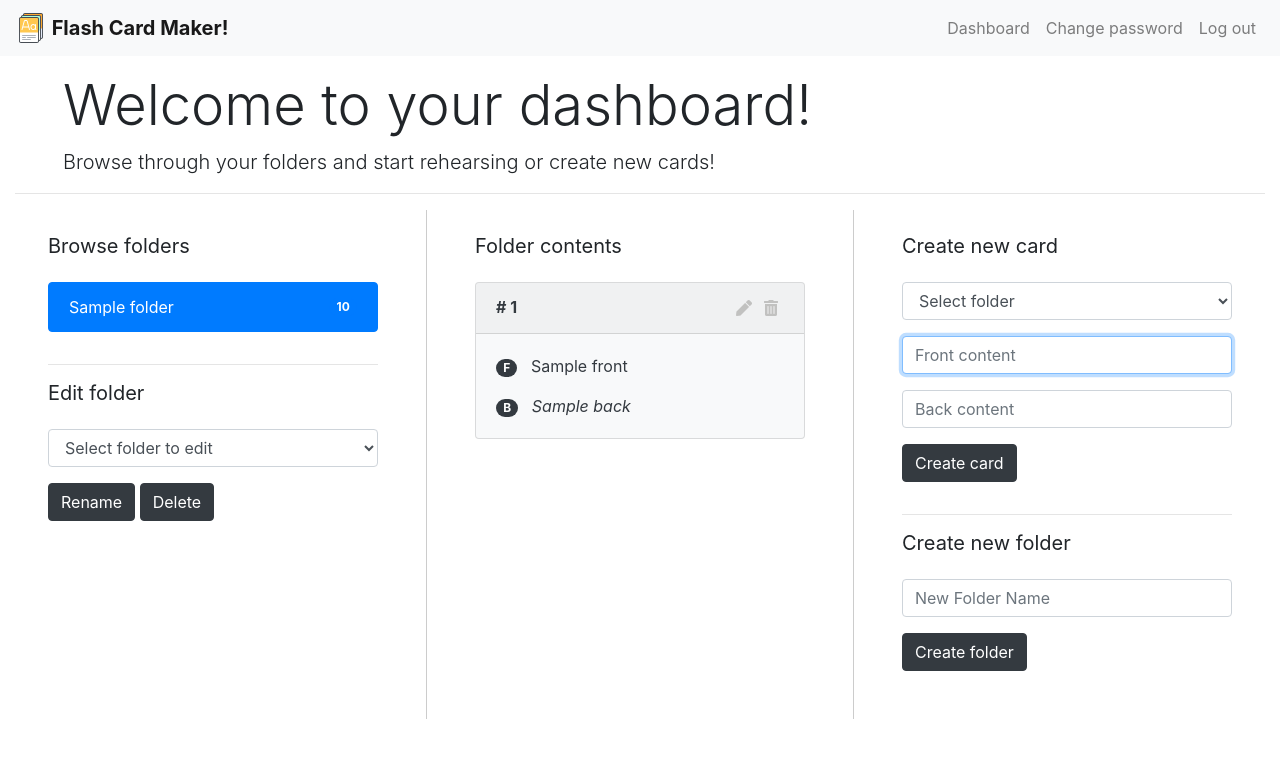
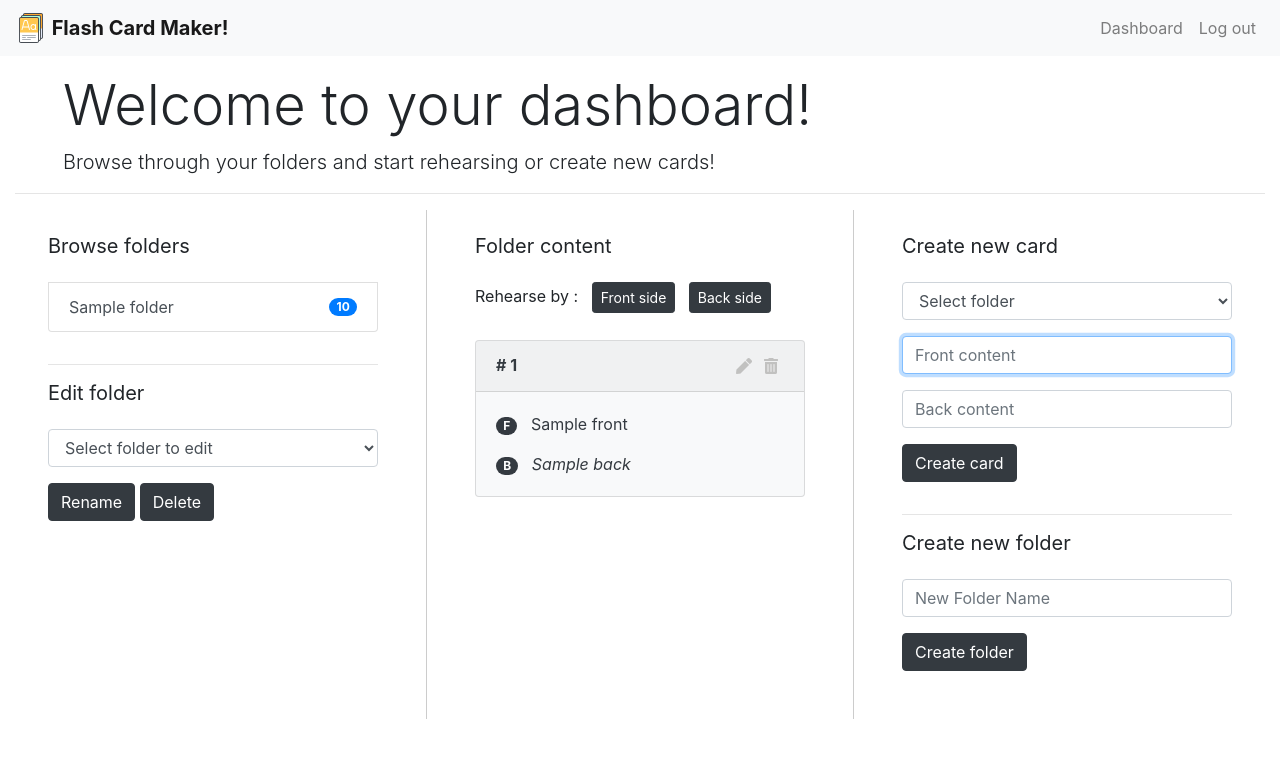
Before and after one commit to specter9/project, a Flask app: template templates/index.html in a window 1280 px wide. Shown: the top 758 px of the page. Run offline with Flask 2, Linux system fonts and the light colour scheme; a user stored in the database is signed in; tables that the repository leaves empty hold one stand-in row (values such as "Sample post"); the template is opened without the code that fills it: most values are stand-ins (such as "Sample title", 1, 10 or a date in 2020); some libraries are stand-ins or nearby versions.

Commit message:
Ajax rehearse

```diff
--- a/application.py
+++ b/application.py
@@ -1,7 +1,7 @@
 import os
 
 from cs50 import SQL
-from flask import Flask, flash, redirect, render_template, request, session, url_for
+from flask import Flask, flash, redirect, render_template, request, session, url_for, jsonify
 from flask_session import Session
 from tempfile import mkdtemp
 
@@ -17,12 +17,15 @@ app = Flask(__name__)
 app.config["TEMPLATES_AUTO_RELOAD"] = True
 
 # Ensure responses aren't cached
+
+
 @app.after_request
 def after_request(response):
     response.headers["Cache-Control"] = "no-cache, no-store, must-revalidate"
     response.headers["Expires"] = 0
     response.headers["Pragma"] = "no-cache"
     return response
+
 
 # Configure session to use filesystem (instead of signed cookies)
 app.config["SESSION_FILE_DIR"] = mkdtemp()
@@ -47,26 +50,27 @@ def index():
 @app.route("/dashboard")
 @login_required
 def dashboard():
+
     userid = session["user_id"]
+    active_folder = session["active_folder"]
+
+    # Clear user's rehearse temp data
+    session.pop('rehearse_deck', None)
+
+    db.execute("DELETE FROM rehearse WHERE user_id = :userid",
+               userid=userid)
 
     folders = update_folder(userid)
-    active_folder = folders[0]["id"]
-
     cards = update_card(active_folder)
 
     session["folders"] = folders
     session["cards"] = cards
-
-    # Set default folder to show on view
-    active_folder = folders[0]["id"]
-
 
     return render_template("index.html", folders=folders, cards=cards)
 
 
 @app.route("/login", methods=["GET", "POST"])
 def login():
-
     """Log user in"""
 
     # Forget any user_id
@@ -91,10 +95,7 @@ def login():
 
         # Update session
         folders = update_folder(userid)
-        cards = update_card(userid)
-
-        session["folders"] = folders
-        session["cards"] = cards
+        session["active_folder"] = folders[0]["id"]
 
         # Redirect user to home page
         return redirect(url_for('dashboard'))
@@ -135,24 +136,18 @@ def register():
             db.execute("INSERT INTO cards (folder_id, user_id, front, back) VALUES (:folderid, :userid, :front, :back)",
                        folderid=folderid, userid=userid, front="Front text here", back="Back text goes here")
 
-            # Update session
-            folders = update_folder(userid)
-            cards = update_card(userid)
-
-            session["folders"] = folders
-            session["cards"] = cards
-
             # Redirect user to dashboard
             flash("You're registered :) Start building your flashcards!")
 
             return redirect(url_for('dashboard'))
 
-
     # User reached route via GET (as by clicking a link or via redirect)
     else:
+        flash("You've been logged out")
         # Forget any user_id
         session.clear()
         return render_template("register.html")
+
 
 @app.route("/logout")
 def logout():
@@ -175,17 +170,9 @@ def newfolder():
 
     # Avoid same folder name
     rows = db.execute("SELECT * FROM folders WHERE user_id = :userid AND name = :foldername",
-                     userid=userid, foldername=foldername)
+                      userid=userid, foldername=foldername)
 
     if len(rows) >= 1:
-
-        folders = update_folder(userid)
-        cards = update_card(userid)
-
-        session["folders"] = folders
-        session["cards"] = cards
-
-
         flash("Folder name already exists")
         return redirect(url_for('dashboard'))
 
@@ -195,10 +182,6 @@ def newfolder():
 
         # Failed to create new folder if user already have 5 folders
         if len(folders) >= 5:
-            cards = update_card(userid)
-
-            session["folders"] = folders
-            session["cards"] = cards
 
             # Redirect user to home page
             flash("Maximum folders you can have is 5 folders")
@@ -207,12 +190,6 @@ def newfolder():
         else:
             db.execute("INSERT INTO folders (name, user_id) VALUES (:name, :userid)",
                        name=foldername, userid=userid)
-
-            folders = update_folder(userid)
-            cards = update_card(userid)
-
-            session["folders"] = folders
-            session["cards"] = cards
 
             # Redirect user to home page
             return redirect(url_for('dashboard'))
@@ -223,28 +200,34 @@ def newfolder():
 def newcard():
     """Create new cards"""
 
-    userid=session["user_id"]
+    userid = session["user_id"]
 
     # Get folder id
     foldername = request.form.get("foldername")
 
     row = db.execute("SELECT id FROM folders WHERE user_id = :userid AND name = :foldername",
-                          userid=userid, foldername=foldername)
+                     userid=userid, foldername=foldername)
     folderid = row[0]["id"]
 
-    # Insert new card to database
-    db.execute("INSERT INTO cards (folder_id, user_id, front, back) VALUES (:folderid , :userid, :front, :back)",
-               folderid=folderid, userid=userid, front=request.form.get("front"), back=request.form.get("back"))
+    # Check if folder have more than 10 cards
+    card_data = db.execute("""SELECT folders.id id, COUNT(cards.id) card_amount
+                           FROM folders LEFT JOIN cards ON folders.id=cards.folder_id
+                           WHERE folders.id = :folderid""",
+                           folderid=folderid)
 
-    # Update session
-    folders = update_folder(userid)
-    cards = update_card(userid)
+    # Reject if folder have more than 10 cards
+    if card_data[0]["card_amount"] >= 10:
+        flash("Maximum cards on a folder is 10 cards")
+        # Redirect user to home page
+        return redirect(url_for('dashboard'))
 
-    session["folders"] = folders
-    session["cards"] = cards
+    else:
+        # Insert new card to database
+        db.execute("INSERT INTO cards (folder_id, user_id, front, back) VALUES (:folderid , :userid, :front, :back)",
+                   folderid=folderid, userid=userid, front=request.form.get("front"), back=request.form.get("back"))
 
-    # Redirect user to home page
-    return redirect(url_for('dashboard'))
+        # Redirect user to home page
+        return redirect(url_for('dashboard'))
 
 
 @app.route("/editfolder", methods=["POST"])
@@ -261,11 +244,11 @@ def editfolder():
         newname = request.form.get("newname")
 
         db.execute("UPDATE folders SET name = :newname WHERE id = :folderid",
-                    newname=newname, folderid=folderid)
+                   newname=newname, folderid=folderid)
 
     if request.form.get("action") == "delete":
         # DELETE FOLDER
-        userid=session["user_id"]
+        userid = session["user_id"]
 
         # Don't execute if it's the last folder
         folders = update_folder(userid)
@@ -284,13 +267,6 @@ def editfolder():
             db.execute("DELETE FROM cards WHERE folder_id = :folderid",
                        folderid=folderid)
 
-    # Update session
-    folders = update_folder(userid)
-    cards = update_card(userid)
-
-    session["folders"] = folders
-    session["cards"] = cards
-
     # Redirect user to home page
     return redirect(url_for('dashboard'))
 
@@ -300,10 +276,10 @@ def editfolder():
 def editcard():
     """Edit selected card"""
 
-    userid=session["user_id"]
+    userid = session["user_id"]
 
     # Get card id
-    card_id=request.form.get("card_id")
+    card_id = request.form.get("card_id")
 
     if request.form.get("action") == "edit":
         front = request.form.get("newfront")
@@ -311,19 +287,86 @@ def editcard():
 
         # Edit card content
         db.execute("UPDATE cards SET front = :front, back = :back WHERE id = :card_id",
-                    front=front, back=back, card_id=card_id)
+                   front=front, back=back, card_id=card_id)
 
     if request.form.get("action") == "delete":
         # Delete card
         db.execute("DELETE FROM cards WHERE user_id = :userid AND id = :card_id",
                    userid=userid, card_id=card_id)
 
-    # Update session
+    # Redirect user to home page
+    return redirect(url_for('dashboard'))
+
+
+@app.route("/viewfolder", methods=["POST"])
+@login_required
+def viewfolder():
+    """View selected folder"""
+
+    session["active_folder"] = request.form.get("folderid")
+
+    # Redirect user to home page
+    return redirect(url_for('dashboard'))
+
+
+@app.route("/rehearse", methods=["POST"])
+def rehearse():
+
+    folderid = session["active_folder"]
+
+    # Rehearse by Front
+    if request.form.get("action") == "front":
+
+        # Load deck and save to session
+        deck = db.execute("SELECT front, back FROM cards WHERE folder_id = :folderid",
+                          folderid=folderid)
+        session["rehearse_deck"] = deck
+
+    # Rehearse by Back
+    if request.form.get("action") == "back":
+
+        # Load deck and save to session
+        deck = db.execute("SELECT front back, back front FROM cards WHERE folder_id = :folderid",
+                          folderid=folderid)
+        session["rehearse_deck"] = deck
+
+    return render_template("rehearse_ajax.html")
+
+
+@app.route("/getdeck")
+def getdeck():
+    deck = session["rehearse_deck"]
+    return jsonify(deck)
+
+
+@app.route("/testindex")
+@login_required
+def testindex():
+
+    userid = session["user_id"]
+    active_folder = session["active_folder"]
+
+    # Clear user's rehearse temp data
+    session.pop('rehearse_deck', None)
+
+    db.execute("DELETE FROM rehearse WHERE user_id = :userid",
+               userid=userid)
+
     folders = update_folder(userid)
-    cards = update_card(userid)
+    cards = update_card(active_folder)
 
     session["folders"] = folders
     session["cards"] = cards
 
-    # Redirect user to home page
-    return redirect(url_for('dashboard'))
+    return render_template("test.html", folders=folders, cards=cards)
+
+
+@app.route("/foldercontent")
+def foldercontent():
+
+    folderid = session["active_folder"]
+
+    content = db.execute("SELECT front, back FROM cards WHERE folder_id = :folderid",
+                         folderid=folderid)
+
+    return jsonify(content)
--- a/templates/index.html
+++ b/templates/index.html
@@ -6,6 +6,10 @@
 
 {% block main %}
     {% if session.user_id %}
+
+    <!-- Session active folder-->
+    <input type="hidden" id="active_folder" value="{{ session["active_folder"] }}">
+
         <div class="pl-5 pt-3">
             <h1 class="display-4">Welcome to your dashboard!</h1>
             <p class="lead">Browse through your folders and start rehearsing or create new cards!</p>
@@ -20,10 +24,13 @@
                     <h4 class="lead"><b>Browse folders</b></h4>
                     <div class="list-group py-3">
                         {% for folder in folders %}
-                            <button id="folder-{{ loop.index }}" class="folder-btn list-group-item list-group-item-action d-flex justify-content-between align-items-center">
+                        <form action="/viewfolder" method="post">
+                            <input type="hidden" name="folderid" type="text" value="{{ folder["id"] }}">
+                            <button type="submit" id="{{ folder["id"] }}" class="folder-btn list-group-item list-group-item-action d-flex justify-content-between align-items-center">
                             {{ folder["name"] }}
                             <span class="badge badge-primary badge-pill">{{ folder["card_amount"] }}</span>
                             </button>
+                        </form>
                         {% endfor %}
                     </div>
 
@@ -98,10 +105,23 @@
 
                 <!-- Folder contents -->
                 <div class="col pt-4 px-5" id="middle-border">
-                    <h4 class="lead"><b>Folder contents</b></h4>
                     {% if cards|length < 1 %}
-                        <p class="lead">There's nothing here...</p>
+                        <h4 class="lead"><b>Folder content</b></h4>
+                        <p class="pt-4 lead">There's nothing here...</p>
                     {% else %}
+                    <div>
+                        <h4 class="lead"><b>Folder content</b></h4>
+                        <form class="pt-3" action="/rehearse" method="post">
+                            <label>Rehearse by :</label>
+                            &nbsp;
+                            <button type="submit" name="action" value="front" class="btn btn-dark btn-sm">Front side</button>
+                            &nbsp;
+                            <button type="submit" name="action" value="back" class="btn btn-dark btn-sm">Back side</button>
+                        </form>
+                    </div>
+
+                    <br/>
+
 <!-- CARD VERSION 1.0 (TABLE FORMAT)
                         <div class="pt-3 pb-5">
                         <table class="table table-condensed">
@@ -129,7 +149,7 @@
 END OF CARD VERSION 1.0 (TABLE FORMAT)-->
 
 <!-- CARD VERSION 2.0 (CARD FORMAT) -->
-                    <div class="pt-3 pb-5">
+                    <div class="pb-5">
                         {% for card in cards %}
                         <div class="card text-dark bg-light mb-3">
                             <div class="card-header">
@@ -237,6 +257,8 @@ END OF CARD VERSION 1.0 (TABLE FORMAT)-->
     {% endif %}
 
 <script>
+
+    // Toggle activate button when clicked
     $(document).ready(function() {
        $(".folder-btn").click(function() {
           $(".folder-btn").not(this).removeClass("active");
@@ -244,16 +266,20 @@ END OF CARD VERSION 1.0 (TABLE FORMAT)-->
        });
     });
 
+    // Activate active folder
     $(document).ready(function() {
-       $("#folder-1").addClass("active");
+        let active_folder = document.getElementById('active_folder').value;
+       $("#" + active_folder).addClass("active");
     });
 
+    // Add required to input when rename button is clicked
     $(document).ready(function() {
        $("folder_rename_btn").click(function() {
           $("#folder_rename_input").addClass("required");
        });
     });
 
+    // Remove required to input when cancel button is clicked
     $(document).ready(function() {
        $("folder_rename_cancel").click(function() {
           $("#folder_rename_input").removeClass("required");
--- a/templates/layout.html
+++ b/templates/layout.html
@@ -41,7 +41,6 @@
                 {% if session.user_id %}
                     <ul class="navbar-nav ml-auto mt-2">
                         <li class="nav-item"><a class="nav-link" href="/">Dashboard</a></li>
-                        <li class="nav-item"><a class="nav-link" href="/changepass">Change password</a></li>
                         <li class="nav-item"><a class="nav-link" href="/logout">Log out</a></li>
                     </ul>
                 {% else %}
```
Also changed, not shown: helpers.py (+9 -15 lines), templates/initialize.html (added, +18 -0 lines), templates/rehearse.html (added, +43 -0 lines), flashcard.db.
